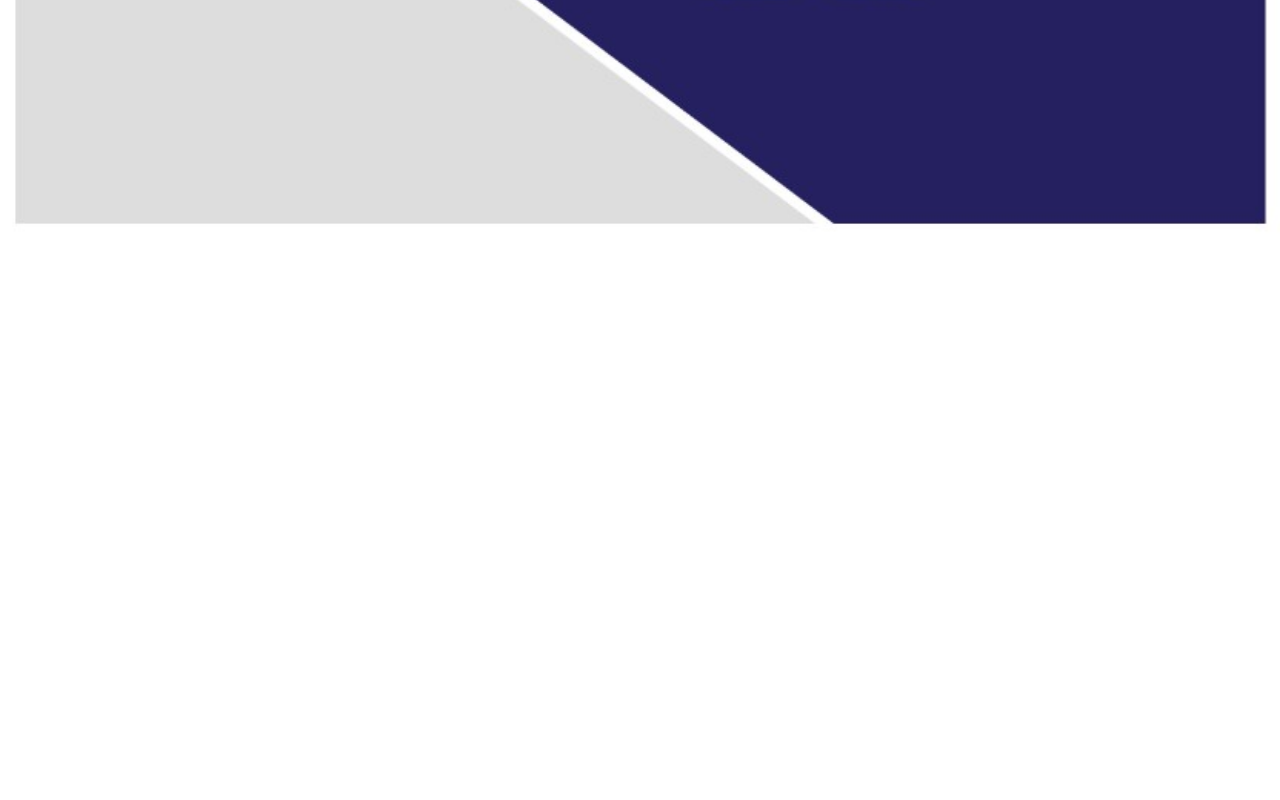
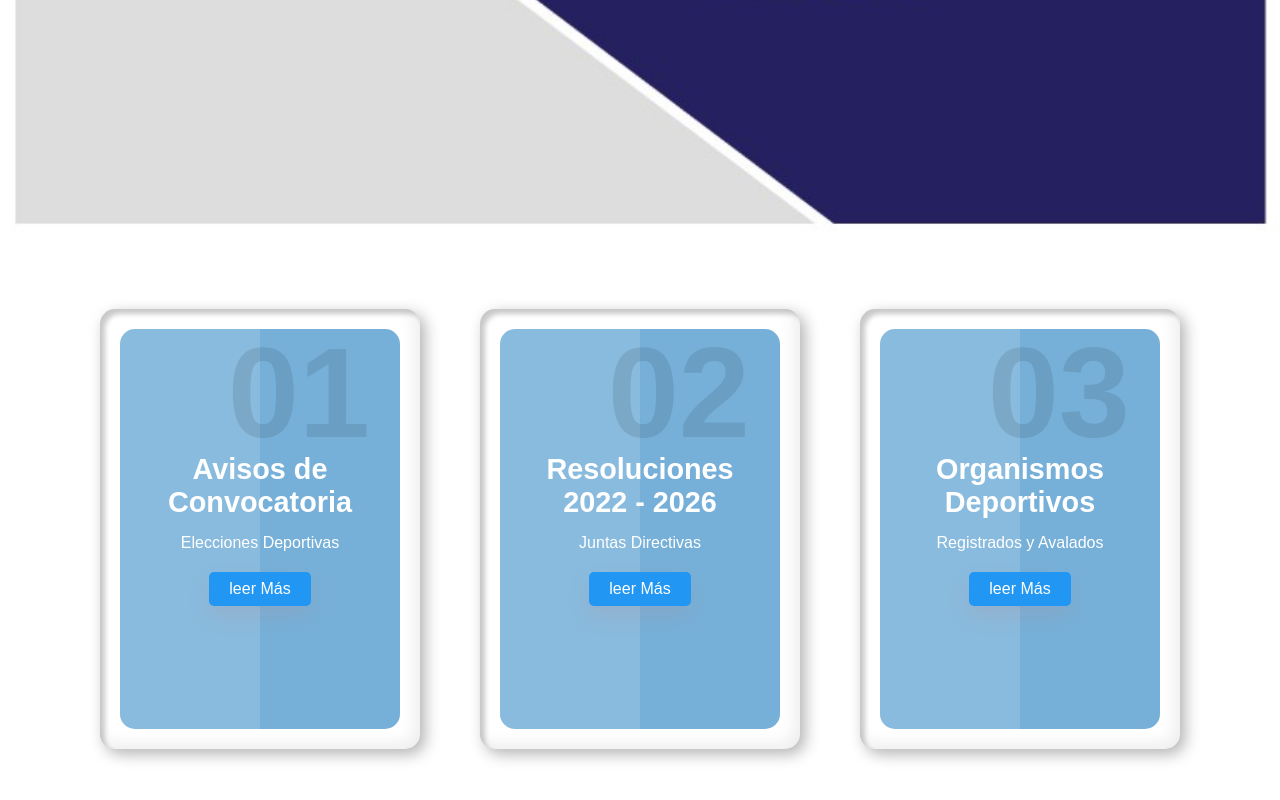
Before and after one commit to Willpower0304/Pandeportes-web, a plain HTML site: page index.html in a window 1280 px wide. Shown: the part 538-1338 px from the top of the page. Before the commit the page ends 800 px from the top, so only its background shows below. Drawn offline with nearby package versions, Linux system fonts and the light colour scheme.

Commit message:
Cuarto Commit Web

```diff
--- a/index.html
+++ b/index.html
@@ -58,8 +58,42 @@
       </section>
 
       <!-- card & news Section-->
-      <section>
+      <section class="container-body">
+        <div class="container-card">
+          <div class="card">
+            <div class="box">
+              <div class="content">
+                <h2>01</h2>
+                <h3>Avisos de Convocatoria</h3>
+                <p>Elecciones Deportivas</p>
+                <a href="#">leer Más</a>
+              </div>
+            </div>
+          </div>
 
+          <div class="card">
+            <div class="box">
+              <div class="content">
+                <h2>02</h2>
+                <h3>Resoluciones 2022 - 2026</h3>
+                <p>Juntas Directivas</p>
+                <a href="#">leer Más</a>
+              </div>
+            </div>
+          </div>
+
+          <div class="card">
+            <div class="box">
+              <div class="content">
+                <h2>03</h2>
+                <h3>Organismos Deportivos</h3>
+                <p>Registrados y Avalados</p>
+                <a href="#">leer Más</a>
+              </div>
+            </div>
+          </div>
+
+        </div>
       </section>
 
 
--- a/style.css
+++ b/style.css
@@ -197,3 +197,120 @@
 	display: flex;
 	width: 100%;
 }
+
+/* Card Styles */
+.container-body {
+  display: flex;
+  justify-content: center;
+  align-items: center;
+  flex-wrap: wrap;
+  background: #ffffff;
+}
+
+.container-body .container-card {
+  display: flex;
+  justify-content: center;
+  align-items: center;
+  flex-wrap: wrap;
+  max-width: 1200px;
+  margin: 40px 0;
+}
+
+.container-body .container-card .card {
+  position: relative;
+  min-width: 320px;
+  height: 440px;
+  box-shadow: inset 5px 5px 5px rgba(0, 0, 0, 0.2),
+    inset -5px -5px 15px rgba(102, 81, 81, 0.1),
+    5px 5px 15px rgba(0, 0, 0, 0.3), -5px -5px 15px rgba(255, 255, 255, 0.1);
+  border-radius: 15px;
+  margin: 30px;
+  transition: 0.5s;
+}
+
+.container-body .container-card .card:nth-child(1) .box .content a {
+  background: #2196f3;
+}
+
+.container-body .container-card .card:nth-child(2) .box .content a {
+	background: #2196f3;
+}
+
+.container-body .container-card .card:nth-child(3) .box .content a {
+	background: #2196f3;
+}
+
+.container-body .container-card .card .box {
+  position: absolute;
+  top: 20px;
+  left: 20px;
+  right: 20px;
+  bottom: 20px;
+  background: #0f74bc91;
+  border-radius: 15px;
+  display: flex;
+  justify-content: center;
+  align-items: center;
+  overflow: hidden;
+  transition: 0.5s;
+}
+
+.container-body .container-card .card .box:hover {
+  transform: translateY(-50px);
+}
+
+.container-body .container-card .card .box:before {
+  content: "";
+  position: absolute;
+  top: 0;
+  left: 0;
+  width: 50%;
+  height: 100%;
+  background: rgba(255, 255, 255, 0.137);
+}
+
+.container-body .container-card .card .box .content {
+  padding: 20px;
+  text-align: center;
+}
+
+.container-body .container-card .card .box .content h2 {
+  position: absolute;
+  top: -10px;
+  right: 30px;
+  font-size: 8rem;
+  color: rgba(0, 0, 0, 0.1);
+}
+
+.container-body .container-card .card .box .content h3 {
+  font-size: 1.8rem;
+  color: #fff;
+  z-index: 1;
+  transition: 0.5s;
+  margin-bottom: 15px;
+}
+
+.container-body .container-card .card .box .content p {
+  font-size: 1rem;
+  font-weight: 300;
+  color: white;
+  z-index: 1;
+  transition: 0.5s;
+}
+
+.container-body .container-card .card .box .content a {
+  position: relative;
+  display: inline-block;
+  padding: 8px 20px;
+  background: black;
+  border-radius: 5px;
+  text-decoration: none;
+  color: white;
+  margin-top: 20px;
+  box-shadow: 0 10px 20px rgba(190, 136, 136, 0.2);
+  transition: 0.5s;
+}
+.container-body .container-card .card .box .content a:hover {
+  box-shadow: 0 10px 20px rgba(0, 0, 0, 0.26);
+  background: #1871b9;
+}
```
Also changed, not shown: img/diagrama.png (added), img/docs.png (added), img/grupo.png (added), img/mensaje.png (added).
